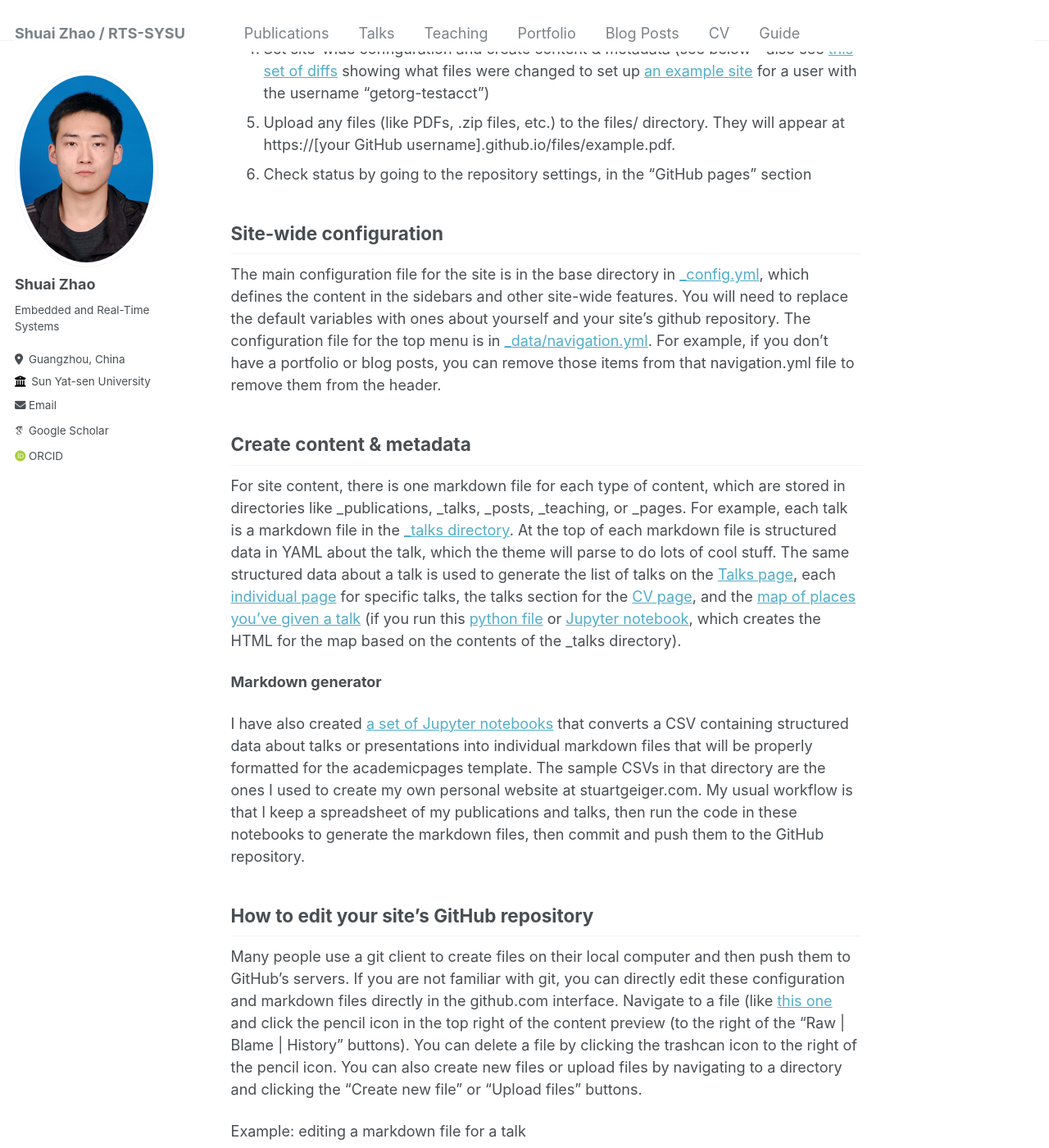
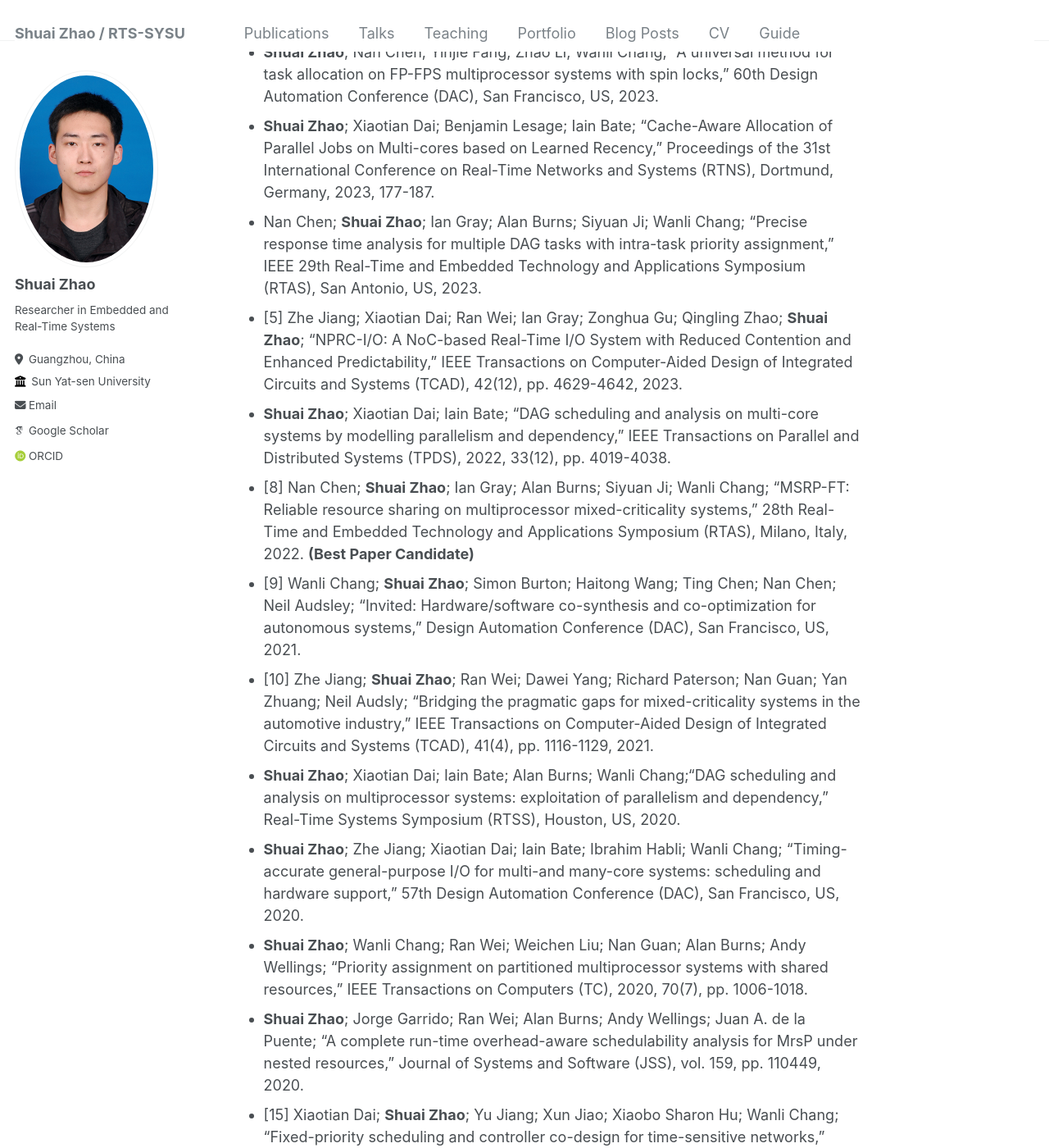
Before and after one commit to zs673/zs673.github.io, a Jekyll site: the page built from _pages/about.md, in a window 1280 px wide and 1400 px high, scrolled down 1197 px. Shown: the whole window at 82% size. Built offline with Jekyll 4.4.1, drawn with Linux system fonts in a browser that asks for light colours; some web fonts are replaced; our own code applies the rules of GitHub Pages for plain Markdown files; some of the changed text lies outside the part shown.

Commit message:
About page

```diff
--- a/_config.yml
+++ b/_config.yml
@@ -11,7 +11,7 @@ locale                   : "cn-China"
 title                    : "Shuai Zhao / RTS-SYSU"
 title_separator          : "-"
 name                     : &name "Zhao Shuai"
-description              : &description "personal description"
+description              : &description "Robotic and Intelligence Computing Lab @SYSU"
 url                      : https://zs673.github.io # the base hostname & protocol for your site e.g. "https://mmistakes.github.io"
 baseurl                  : "" # the subpath of your site, e.g. "/blog"
 repository               : "zs673/zs673.github.io"
@@ -24,7 +24,7 @@ author:
   avatar           : "shuai.jpg"
   name             : "Shuai Zhao"
   pronouns         : # example: "she/her"
-  bio              : "Embedded and Real-Time Systems"
+  bio              : "Researcher in Embedded and Real-Time Systems"
   location         : "Guangzhou, China"
   employer         : "Sun Yat-sen University"
   uri              : # URL
--- a/_pages/about.md
+++ b/_pages/about.md
@@ -1,50 +1,53 @@
 ---
 permalink: /
-title: "About"
+title:
 author_profile: true
 redirect_from:
   - /about/
   - /about.html
 ---
 
-I am an research associate at the Department of Computer Science, Sun Yat-sen University, China. I
-This is the front page of a website that is powered by the [academicpages template](https://github.com/academicpages/academicpages.github.io) and hosted on GitHub pages. [GitHub pages](https://pages.github.com) is a free service in which websites are built and hosted from code and data stored in a GitHub repository, automatically updating when a new commit is made to the respository. This template was forked from the [Minimal Mistakes Jekyll Theme](https://mmistakes.github.io/minimal-mistakes/) created by Michael Rose, and then extended to support the kinds of content that academics have: publications, talks, teaching, a portfolio, blog posts, and a dynamically-generated CV. You can fork [this repository](https://github.com/academicpages/academicpages.github.io) right now, modify the configuration and markdown files, add your own PDFs and other content, and have your own site for free, with no ads! An older version of this template powers my own personal website at [stuartgeiger.com](http://stuartgeiger.com), which uses [this Github repository](https://github.com/staeiou/staeiou.github.io).
+## Short Bio
 
-A data-driven personal website
-======
-Like many other Jekyll-based GitHub Pages templates, academicpages makes you separate the website's content from its form. The content & metadata of your website are in structured markdown files, while various other files constitute the theme, specifying how to transform that content & metadata into HTML pages. You keep these various markdown (.md), YAML (.yml), HTML, and CSS files in a public GitHub repository. Each time you commit and push an update to the repository, the [GitHub pages](https://pages.github.com/) service creates static HTML pages based on these files, which are hosted on GitHub's servers free of charge.
+I am an associate professor at Sun Yat-sen University, China. I received both a Ph.D degree and a Ms.C degree at the University of York in 2014 and 2018, respectively, supervised by Prof. Andy Wellings. From 2014-2018, I was working as a research associate at York with Prof. Iain Bate, Prof. Leandro S. Indrusiak, and Prof. Wanli Chang. Since 2022, I joined the Sun Yat-sen University as an associate professor.
 
-Many of the features of dynamic content management systems (like Wordpress) can be achieved in this fashion, using a fraction of the computational resources and with far less vulnerability to hacking and DDoSing. You can also modify the theme to your heart's content without touching the content of your site. If you get to a point where you've broken something in Jekyll/HTML/CSS beyond repair, your markdown files describing your talks, publications, etc. are safe. You can rollback the changes or even delete the repository and start over -- just be sure to save the markdown files! Finally, you can also write scripts that process the structured data on the site, such as [this one](https://github.com/academicpages/academicpages.github.io/blob/master/talkmap.ipynb) that analyzes metadata in pages about talks to display [a map of every location you've given a talk](https://academicpages.github.io/talkmap.html).
+My research interests include embedded and real-time systems, operating systems and domain-specific computer languages. Specially, my interest lies in design and verification of complex real-time systems, resource sharing technology in multi-/many core systems, deterministic systems, timing sensitive networking and safety-critical programming.
 
-Getting started
-======
-1. Register a GitHub account if you don't have one and confirm your e-mail (required!)
-1. Fork [this repository](https://github.com/academicpages/academicpages.github.io) by clicking the "fork" button in the top right.
-1. Go to the repository's settings (rightmost item in the tabs that start with "Code", should be below "Unwatch"). Rename the repository "[your GitHub username].github.io", which will also be your website's URL.
-1. Set site-wide configuration and create content & metadata (see below -- also see [this set of diffs](http://archive.is/3TPas) showing what files were changed to set up [an example site](https://getorg-testacct.github.io) for a user with the username "getorg-testacct")
-1. Upload any files (like PDFs, .zip files, etc.) to the files/ directory. They will appear at https://[your GitHub username].github.io/files/example.pdf.
-1. Check status by going to the repository settings, in the "GitHub pages" section
 
-Site-wide configuration
+
+Short Bio
 ------
-The main configuration file for the site is in the base directory in [_config.yml](https://github.com/academicpages/academicpages.github.io/blob/master/_config.yml), which defines the content in the sidebars and other site-wide features. You will need to replace the default variables with ones about yourself and your site's github repository. The configuration file for the top menu is in [_data/navigation.yml](https://github.com/academicpages/academicpages.github.io/blob/master/_data/navigation.yml). For example, if you don't have a portfolio or blog posts, you can remove those items from that navigation.yml file to remove them from the header.
+Shuai Zhao received a Ph.D. degree in computer science from the University of York in 2018. He is currently an associate professor at Sun Yat-sen University, China. His research interests include scheduling algorithms, multiprocessor resource sharing, schedulability analysis, and safety-critical programming languages. He can be reached at: zhaosh56@mail.sysu.edu.cn.
 
-Create content & metadata
+
+
+Teaching and Services
 ------
-For site content, there is one markdown file for each type of content, which are stored in directories like _publications, _talks, _posts, _teaching, or _pages. For example, each talk is a markdown file in the [_talks directory](https://github.com/academicpages/academicpages.github.io/tree/master/_talks). At the top of each markdown file is structured data in YAML about the talk, which the theme will parse to do lots of cool stuff. The same structured data about a talk is used to generate the list of talks on the [Talks page](https://academicpages.github.io/talks), each [individual page](https://academicpages.github.io/talks/2012-03-01-talk-1) for specific talks, the talks section for the [CV page](https://academicpages.github.io/cv), and the [map of places you've given a talk](https://academicpages.github.io/talkmap.html) (if you run this [python file](https://github.com/academicpages/academicpages.github.io/blob/master/talkmap.py) or [Jupyter notebook](https://github.com/academicpages/academicpages.github.io/blob/master/talkmap.ipynb), which creates the HTML for the map based on the contents of the _talks directory).
+- "*Compilation Theory*" and "*Compiler Construction*" for 3rd year undergraduates.
 
-**Markdown generator**
+- "*Embedded Systems*" for 1st year postgraduates.
 
-I have also created [a set of Jupyter notebooks](https://github.com/academicpages/academicpages.github.io/tree/master/markdown_generator
-) that converts a CSV containing structured data about talks or presentations into individual markdown files that will be properly formatted for the academicpages template. The sample CSVs in that directory are the ones I used to create my own personal website at stuartgeiger.com. My usual workflow is that I keep a spreadsheet of my publications and talks, then run the code in these notebooks to generate the markdown files, then commit and push them to the GitHub repository.
+- I am a TPC member of RTSS '24, DAC'24, RTSS BP track, RTAS industrial track, Euro DSD
 
-How to edit your site's GitHub repository
+- I am a frequent reviewer for RTSS, DAC, RTAS, EMSOFT, DATE, LCETS, ICCAD, CODE+ISSS, RTCAS, MICPRO.
+
+
+
+Publications
 ------
-Many people use a git client to create files on their local computer and then push them to GitHub's servers. If you are not familiar with git, you can directly edit these configuration and markdown files directly in the github.com interface. Navigate to a file (like [this one](https://github.com/academicpages/academicpages.github.io/blob/master/_talks/2012-03-01-talk-1.md) and click the pencil icon in the top right of the content preview (to the right of the "Raw | Blame | History" buttons). You can delete a file by clicking the trashcan icon to the right of the pencil icon. You can also create new files or upload files by navigating to a directory and clicking the "Create new file" or "Upload files" buttons.
-
-Example: editing a markdown file for a talk
-![Editing a markdown file for a talk](/images/editing-talk.png)
-
-For more info
-------
-More info about configuring academicpages can be found in [the guide](https://academicpages.github.io/markdown/). The [guides for the Minimal Mistakes theme](https://mmistakes.github.io/minimal-mistakes/docs/configuration/) (which this theme was forked from) might also be helpful.
+- Zhe Jiang; **Shuai Zhao**; Ran Wei; Yiyang Gao; Jing Li; “A Cache/Algorithm Co-design for Parallel Real-Time Systems with Data Dependency on Multi/Many-core System-on-Chips,” 61th Design Automation Conference (DAC), San Francisco, US, 2024.
+- **Shuai Zhao**; Nan Chen; Yinjie Fang; Zhao Li; Wanli Chang; “A universal method for task allocation on FP-FPS multiprocessor systems with spin locks,” 60th Design Automation Conference (DAC), San Francisco, US, 2023.
+- **Shuai Zhao**; Xiaotian Dai; Benjamin Lesage; Iain Bate; “Cache-Aware Allocation of Parallel Jobs on Multi-cores based on Learned Recency,” Proceedings of the 31st International Conference on Real-Time Networks and Systems (RTNS), Dortmund, Germany, 2023, 177-187.
+- Nan Chen; **Shuai Zhao**; Ian Gray; Alan Burns; Siyuan Ji; Wanli Chang; “Precise response time analysis for multiple DAG tasks with intra-task priority assignment,” IEEE 29th Real-Time and Embedded Technology and Applications Symposium (RTAS), San Antonio, US, 2023.
+- [5] Zhe Jiang; Xiaotian Dai; Ran Wei; Ian Gray; Zonghua Gu; Qingling Zhao; **Shuai Zhao**; “NPRC-I/O: A NoC-based Real-Time I/O System with Reduced Contention and Enhanced Predictability,” IEEE Transactions on Computer-Aided Design of Integrated Circuits and Systems (TCAD), 42(12), pp. 4629-4642, 2023.
+- **Shuai Zhao**; Xiaotian Dai; Iain Bate; “DAG scheduling and analysis on multi-core systems by modelling parallelism and dependency,” IEEE Transactions on Parallel and Distributed Systems (TPDS), 2022, 33(12), pp. 4019-4038.
+- [8] Nan Chen; **Shuai Zhao**; Ian Gray; Alan Burns; Siyuan Ji; Wanli Chang; “MSRP-FT: Reliable resource sharing on multiprocessor mixed-criticality systems,” 28th Real-Time and Embedded Technology and Applications Symposium (RTAS), Milano, Italy, 2022. **(Best Paper Candidate)**
+- [9] Wanli Chang; **Shuai Zhao**; Simon Burton; Haitong Wang; Ting Chen; Nan Chen; Neil Audsley; “Invited: Hardware/software co-synthesis and co-optimization for autonomous systems,” Design Automation Conference (DAC), San Francisco, US, 2021.
+- [10] Zhe Jiang; **Shuai Zhao**; Ran Wei; Dawei Yang; Richard Paterson; Nan Guan; Yan Zhuang; Neil Audsly; “Bridging the pragmatic gaps for mixed-criticality systems in the automotive industry,” IEEE Transactions on Computer-Aided Design of Integrated Circuits and Systems (TCAD), 41(4), pp. 1116-1129, 2021.
+- **Shuai Zhao**; Xiaotian Dai; Iain Bate; Alan Burns; Wanli Chang;“DAG scheduling and analysis on multiprocessor systems: exploitation of parallelism and dependency,” Real-Time Systems Symposium (RTSS), Houston, US, 2020.
+- **Shuai Zhao**; Zhe Jiang; Xiaotian Dai; Iain Bate; Ibrahim Habli; Wanli Chang; “Timing-accurate general-purpose I/O for multi-and many-core systems: scheduling and hardware support,” 57th Design Automation Conference (DAC), San Francisco, US, 2020.
+- **Shuai Zhao**; Wanli Chang; Ran Wei; Weichen Liu; Nan Guan; Alan Burns; Andy Wellings; “Priority assignment on partitioned multiprocessor systems with shared resources,” IEEE Transactions on Computers (TC), 2020, 70(7), pp. 1006-1018.
+- **Shuai Zhao**; Jorge Garrido; Ran Wei; Alan Burns; Andy Wellings; Juan A. de la Puente; “A complete run-time overhead-aware schedulability analysis for MrsP under nested resources,” Journal of Systems and Software (JSS), vol. 159, pp. 110449, 2020.
+- [15] Xiaotian Dai; **Shuai Zhao**; Yu Jiang; Xun Jiao; Xiaobo Sharon Hu; Wanli Chang; “Fixed-priority scheduling and controller co-design for time-sensitive networks,” Proceedings of the 39th International Conference on Computer-Aided Design (ICCAD), New York, US, 2020. **(Best Paper Candidate)**
+- Wanli Chang; Debayan Roy; **Shuai Zhao**; Anuradha Annaswamy; Samarjit Chakraborty; “CPS-oriented modeling and control of traﬀic signals using adaptive back pressure,” Design Automation and Test in Europe Conference (DATE), 2020. **(Best Paper Candidate)**
+- Zhe Jiang; **Shuai Zhao**; Pan Dong; Dawei Yang; Ran Wei; Nan Guan; Neil Audsley; “Re-thinking mixed-criticality architecture for automotive industry,” 2020 IEEE 38th International Conference on Computer Design (ICCD), Hartford, US, 2020.
```
